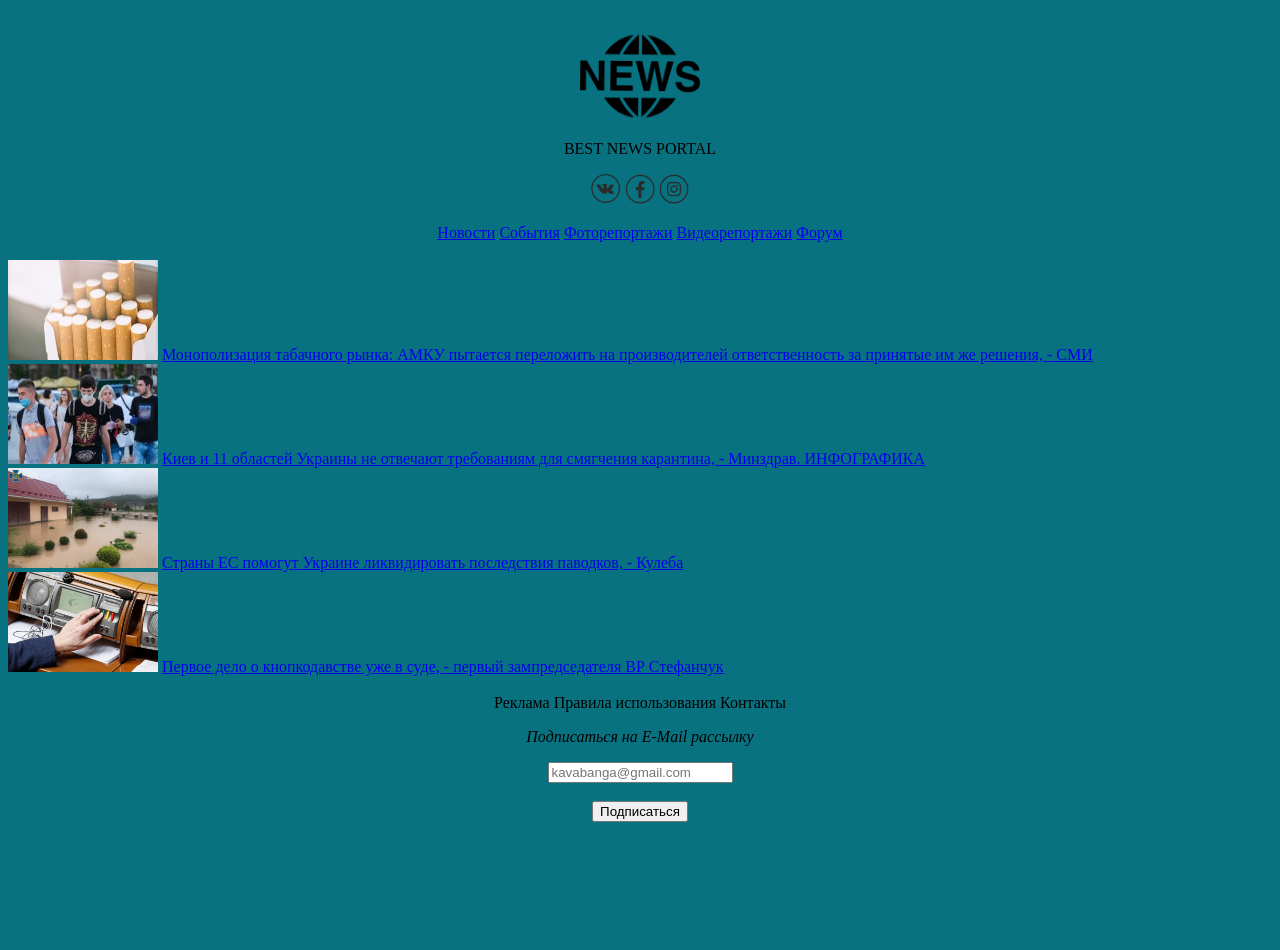
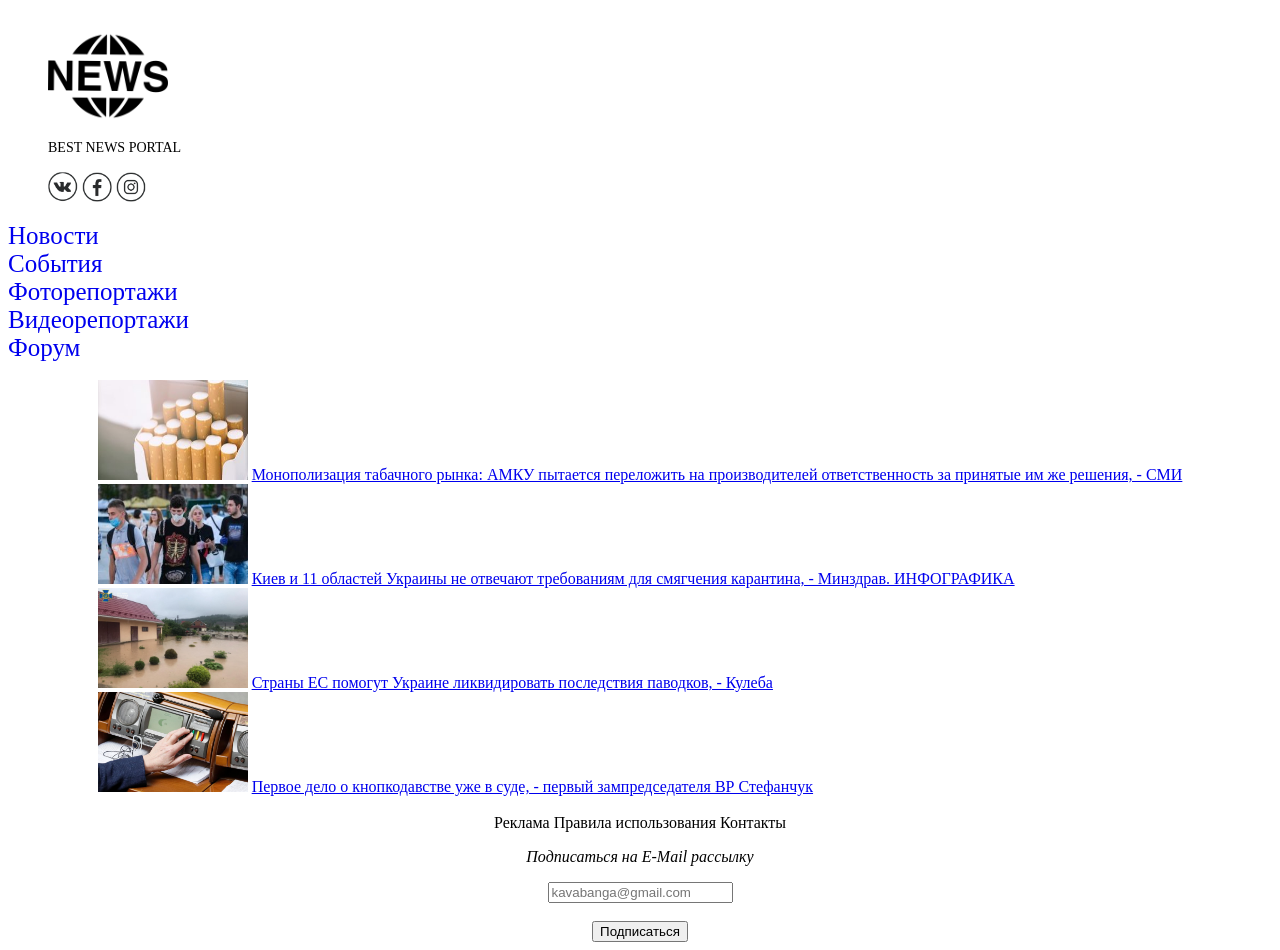
Before and after one commit to Barda4ok/dikibun, a plain HTML site: page index.html in a window 1280 px wide. Before the commit the page ends 830 px from the top, so only its background shows below. Drawn offline with Linux system fonts and the light colour scheme.

Commit message:
Trying something

```diff
--- /dev/null
+++ b/css/index.css
@@ -0,0 +1,24 @@
+span{
+    text-align: center;
+}
+footer{
+    text-align: center;
+}
+address{
+    text-align: center;
+}
+.bnp{
+    font-size: 14px;
+}
+.news{
+    display: flex;
+    flex-direction: column;
+    align-content: space-around;
+    flex-wrap: wrap;
+}
+.navmenu>a{
+    display: flex;
+    flex-direction: row;
+    font-size: 25px;
+    text-decoration: none;
+}
--- a/index.html
+++ b/index.html
@@ -3,47 +3,28 @@
 <head>
     <meta charset="UTF-8">
     <title>Новости</title>
-    <style>
-        body {
-            background-color: #097280;
-        }
-        span{
-            text-align: center;
-        }
-        nav{
-            text-align: center;
-        }
-        footer{
-            text-align: center;
-        }
-        address{
-            text-align: center;
-        }
-        figure{
-            text-align: center;
-        }
-
-    </style>
+    <link rel="stylesheet" href="css/index.css">
 </head>
 <body>
-    <figure>
+    <figure class="logos">
        <img src="pics/logonews.png" alt="newslogo" width="120" height="120">
-        <figcaption>BEST NEWS PORTAL</figcaption>
+        <figcaption class="bnp">BEST NEWS PORTAL</figcaption>
     </figure>
-    <figure>
+        <figure class="logos">
         <a href="https://vk.com/" target="_blank"><img src="pics/vklogo.png" alt="vklogo" width="30" height="30"></a>
         <a href="https://facebook.com" target="_blank"><img src="pics/fblogo.png" alt="fblogo" width="30" height="30"></a>
         <a href="https://instagram.com" target="_blank"><img src="pics/instlogo.png" alt="instlogo" width="30" height="30"></a>
     </figure>
-    <nav>
-       <span> <a href="index.html">Новости</a></span>
-       <span> <a href="events.html">События</a></span>
-       <span> <a href="photostories.html">Фоторепортажи</a></span>
-       <span> <a href="videostories.html">Видеорепортажи</a></span>
-       <span> <a href="forum.html">Форум</a></span>
+    <nav class="navmenu">
+        <a href="index.html">Новости</a>
+        <a href="events.html">События</a>
+        <a href="photostories.html">Фоторепортажи</a>
+        <a href="videostories.html">Видеорепортажи</a>
+        <a href="forum.html">Форум</a>
     </nav>
     <br>
-    <section>
+    <div class="news">
+        <section>
          <span>
              <img src="pics/cigarets.jpg" alt="cigarets" width="150" height="100">
              <a href="https://censor.net.ua/news/3204755/monopolizatsiya_tabachnogo_rynka_amku_pytaetsya_perelojit_na_proizvoditeleyi_otvetstvennost_za_prinyatye">Монополизация табачного рынка: АМКУ пытается переложить на производителей ответственность за принятые им же решения, - СМИ</a>
@@ -67,9 +48,10 @@
             <a href="https://censor.net.ua/news/3204805/pervoe_delo_o_knopkodavstve_uje_v_sude_pervyyi_zampredsedatelya_vr_stefanchuk">Первое дело о кнопкодавстве уже в суде, - первый зампредседателя ВР Стефанчук</a>
         </span>
     </section>
-
+    </div>
     <br>
-    <footer>
+</body>
+<footer>
         <span>Реклама</span>
         <span>Правила использования</span>
         <span>Контакты</span>
@@ -82,6 +64,4 @@
         <button>Подписаться</button>
     </address>
     </footer>
-</body>
-
 </html>
```
